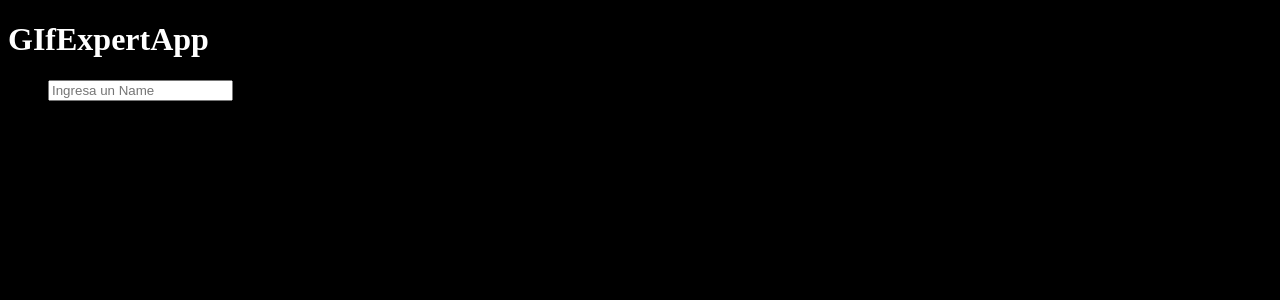
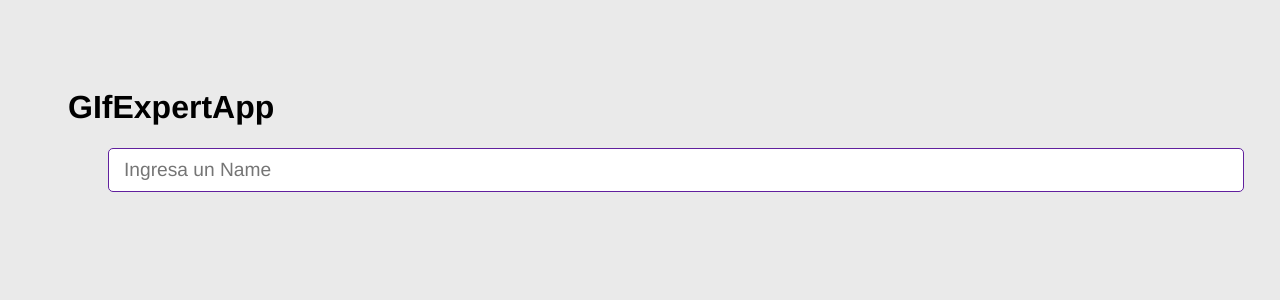
Before and after one commit to Elmer-Solis/Gif-Expert-App, a React (Vite) app: page / in a window 1280 px wide. Shown: the top 300 px of the page. Built offline with nearby package versions, Linux system fonts and the light colour scheme.

Commit message:
estilos modificados

```diff
--- a/src/style.css
+++ b/src/style.css
@@ -1,5 +1,63 @@
-html,
+* {
+    font-family: Helvetica, Arial, sans-serif;
+    background-color: rgb(234, 234, 234);
+}
+
 body {
-    background-color: black;
-    color: white;
+    padding: 60px;
 }
+
+input {
+    background-color: white;
+    border-radius: 5px;
+    border: 1px solid rgb(97, 32, 158);
+    color: black;
+    font-size: 1.2rem;
+    outline: none;
+    padding: 10px 15px;
+    width: 100%;
+}
+
+h2 {
+    font-size: 1.5rem;
+}
+
+h3 {
+    font-size: 3rem;
+    margin-bottom: 5px;
+}
+
+.card-grid {
+    display: flex;
+    flex-direction: row;
+    flex-wrap: wrap;
+    justify-content: center;
+}
+
+.card {
+    align-content: center;
+    align-items: center;
+    background-color: white;
+    border-radius: 10px;
+    box-shadow: 0px 3px 5px rgba(0, 0, 0, 0.03);
+    display: flex;
+    flex-direction: column;
+    height: 0%;
+    justify-content: center;
+    margin-bottom: 20px;
+    margin-right: 20px;
+    overflow: hidden;
+}
+
+.card p {
+    background-color: white;
+    flex: 1;
+    font-size: 1.5rem;
+    margin-top: 5px;
+    padding: 5px 20px 0px 20px;
+    text-align: center;
+}
+
+.card img {
+    width: 100%;
+}
```
